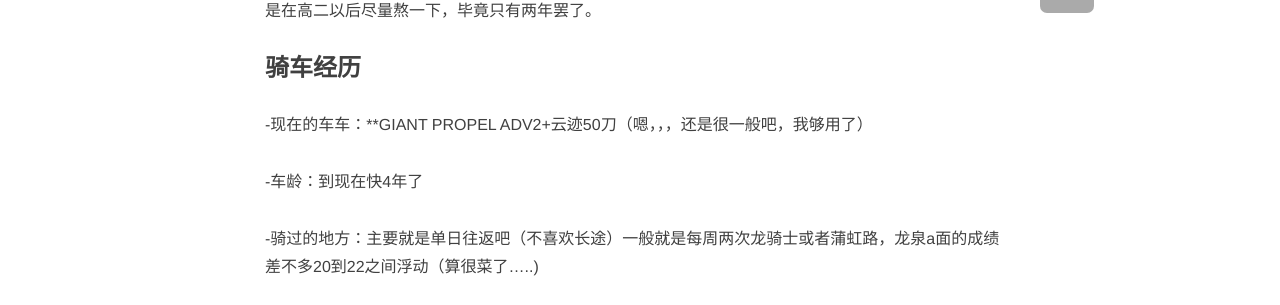
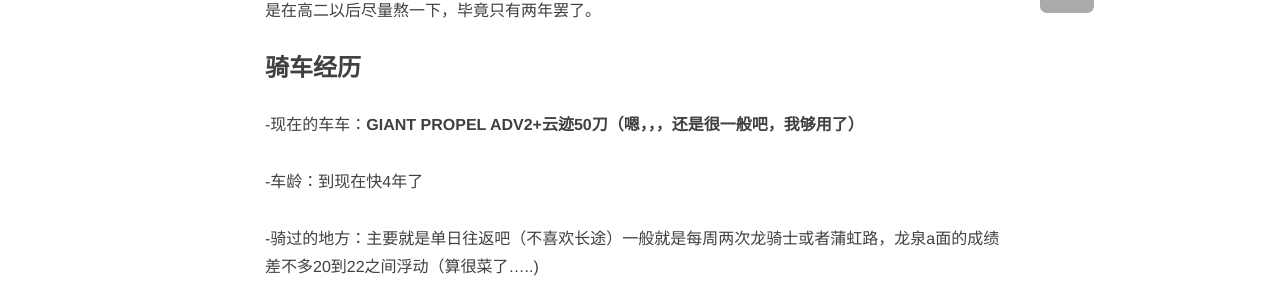
Before and after one commit to yyh712712/Blog-Template, a Jekyll site: the page built from about.md, in a window 1280 px wide. Shown: the part 857-1162 px from the top of the page. Built offline with Jekyll 4.4.1, drawn with Linux system fonts in a browser that asks for light colours; nearby versions of some CDN libraries.

```diff
--- a/about.md
+++ b/about.md
@@ -15,7 +15,7 @@ header-img: "img/fullsizeoutput_5ed.jpeg"
 -对于我来说，因为决定要去国外读大学，所以平时空闲的时间就稍微比在国内普高的学生要多（**但这并不是指我们很轻松，同样也要考托福，sat，ap等等等。。。**）所以我建议对于在普高准备高考的同学来说，还是在高二以后尽量熬一下，毕竟只有两年罢了。
 
 ### 骑车经历
--现在的车车：**GIANT PROPEL ADV2+云迹50刀（嗯，，，还是很一般吧，我够用了）
+-现在的车车：**GIANT PROPEL ADV2+云迹50刀（嗯，，，还是很一般吧，我够用了）**
 
 -车龄：到现在快4年了
 
```
